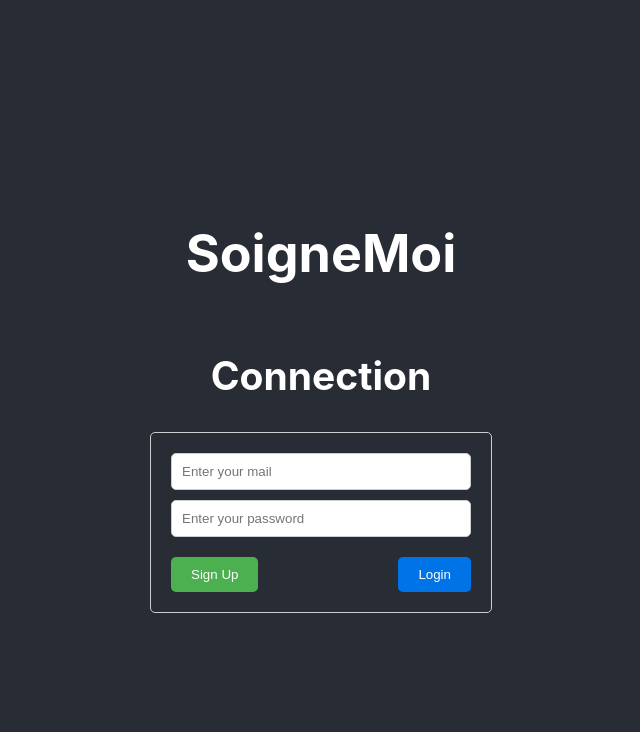
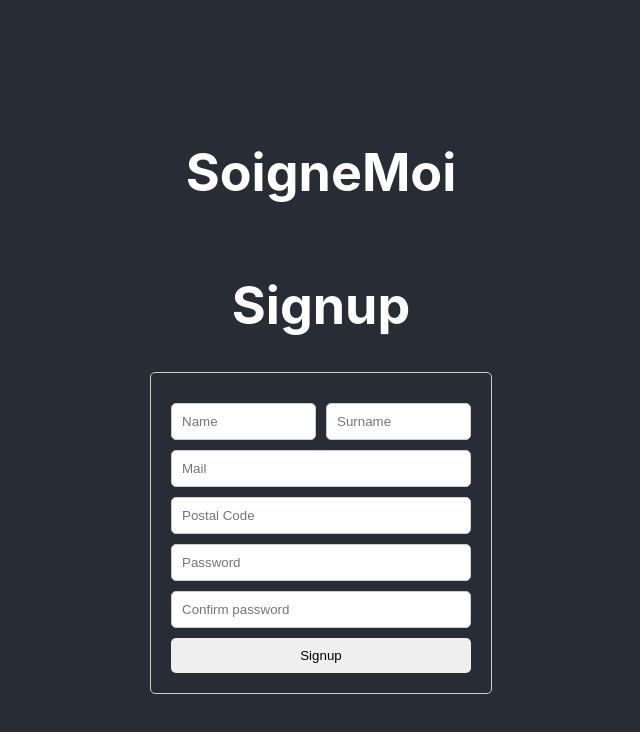
Before and after one commit to HalTobin/SoigneMoi_Web, a React (Create React App) app: page /signup in a window 1280 px wide. Shown: the top 732 px of the page, without its empty margins (319-959 px from the left). Built offline with nearby package versions, Linux system fonts and the light colour scheme.

Commit message:
signup screen and login are fully functionnal

```diff
--- a/package.json
+++ b/package.json
@@ -10,6 +10,7 @@
     "http-proxy-middleware": "^2.0.6",
     "react": "^18.2.0",
     "react-dom": "^18.2.0",
+    "react-router-dom": "^6.17.0",
     "react-scripts": "5.0.1",
     "web-vitals": "^2.1.4"
   },
--- a/src/App.js
+++ b/src/App.js
@@ -1,14 +1,21 @@
 import logo from './logo.svg';
 import './App.css';
-
-import LogInScreen from './pages/LogInScreen.js';
+import { BrowserRouter, Route, Routes } from 'react-router-dom';
+import LogInScreen from './pages/auth/LogInScreen';
+import SignUpScreen from './pages/auth/SignUpScreen';
 
 function App() {
   return (
     <div className="App">
       <header className="App-header">
         <h1>SoigneMoi</h1>
-        <LogInScreen />
+        {/* <LogInScreen /> */}
+        <BrowserRouter>
+          <Routes>
+            <Route exact path="/" element={<LogInScreen />} />
+            <Route path="/signup" element={<SignUpScreen />} />
+          </Routes>
+        </BrowserRouter>
       </header>
     </div>
   );
--- a/src/pages/LogInScreen.js
+++ b/src/pages/auth/LogInScreen.js
@@ -1,11 +1,14 @@
 import { useState } from "react";
 import './LogInScreen.css'
 import axios from 'axios';
+import { useNavigate } from "react-router-dom";
 
 function LogInScreen() {
     const [mail, setMail] = useState('');
     const [password, setPassword] = useState('');
     const [loginStatus, setLoginStatus] = useState(''); // To store login status message
+
+    const navigate = useNavigate();
 
     const handleSubmit = (e) => {
         e.preventDefault();
@@ -15,33 +18,26 @@ function LogInScreen() {
     };
 
     const handleLogin = async () => {
-        axios.get('http://localhost:3000/api/visitor/login', {
-            params: { mail, password },
+        axios.post('http://localhost:3000/api/auth/login', {
+            mail,
+            password,
         })
-            //.then((result) => result.json())
             .then((json) => {
+                if (json.status === 200) {
+                    localStorage.setItem('accessToken', json.data.accessToken);
 
-                if (json.data === 'login') {
+                    const headers = {
+                        Authorization: `Bearer ${json.data.accessToken}`,
+                    };
+                    axios.get('http://localhost:3000/api/visitor/profile', { headers })
+                        .then((response) => setLoginStatus(`Welcome ${response.data.name}!`))
+                        .catch((error) => setLoginStatus('Login Failed'));
+
                     setLoginStatus('Login Successful');
                 } else {
                     setLoginStatus('Login Failed');
                 }
-
-            })//.catch((error) => setLoginStatus('Login Failed'));
-
-        // try {
-        //     const response = await axios.get('http://localhost:9091/visitor/login', {
-        //         params: { mail, password },
-        //     });
-
-        //     if (response.data === 'login') {
-        //         setLoginStatus('Login Successful');
-        //     } else {
-        //         setLoginStatus('Login Failed');
-        //     }
-        // } catch (error) {
-        //     setLoginStatus('Login Failed');
-        // }
+            }).catch((error) => setLoginStatus('Login Failed'));
     };
 
     return (
@@ -64,7 +60,7 @@ function LogInScreen() {
                         onChange={(e) => setPassword(e.target.value)}
                     />
                     <div className="row">
-                        <button type="submit">Sign Up</button>
+                        <button onClick={() => navigate('signup')} type="submit">Sign Up</button>
                         <button onClick={handleLogin}>Login</button>
                     </div>
                     <div>{loginStatus}</div>
--- /dev/null
+++ b/src/pages/auth/SignUpScreen.css
@@ -0,0 +1,44 @@
+.column {
+    display: flex;
+    flex-direction: column;
+    width: 300px;
+    margin: 0 auto;
+    padding: 20px;
+    border: 1px solid #ccc;
+    border-radius: 5px;
+}
+
+.row {
+    display: flex;
+    flex-direction: row;
+    /* Add margin-bottom to control spacing */
+}
+
+/* Style the label and input fields */
+input {
+    width: 100%;
+    padding: 10px;
+    margin: 0;
+    /* Remove default margin */
+    border: 1px solid #ccc;
+    border-radius: 5px;
+    box-sizing: border-box;
+    margin-bottom: 10px;
+    /* Add margin-bottom to control spacing */
+}
+
+/* Add padding between "Name" and "Surname" */
+.row input:first-child {
+    margin-right: 10px;
+    /* Adjust the padding as desired */
+}
+
+/* Style the Signup button with a class selector */
+.button {
+    background-color: #0073e6;
+    color: white;
+}
+
+.error {
+    background-color: #ff9999;
+}
--- /dev/null
+++ b/src/pages/auth/SignUpScreen.js
@@ -0,0 +1,99 @@
+import React, { useState } from 'react';
+import axios from 'axios';
+import "./SignUpScreen.css"
+
+function SignUp() {
+    const [mail, setMail] = useState('');
+    const [password, setPassword] = useState('');
+    const [passwordCheck, setPasswordCheck] = useState('');
+    const [name, setName] = useState('');
+    const [surname, setSurname] = useState('');
+    const [postCode, setPostCode] = useState('');
+    const [signupStatus, setSignupStatus] = useState('');
+
+    const handleSubmit = (e) => {
+        e.preventDefault();
+        // Add your form submission logic here
+        console.log('Mail:', mail);
+        //console.log('Password:', password);
+    };
+
+    const handleSignup = async () => {
+
+        if (password == passwordCheck) {
+            try {
+                const response = await axios.post('http://localhost:3000/api/auth/register', {
+                    name,
+                    surname,
+                    mail,
+                    password,
+                    postCode,
+                });
+
+                if (response.status === 200) {
+                    setSignupStatus('Welcome!');
+                } else {
+                    setSignupStatus('Signup Failed');
+                }
+            } catch (error) {
+                setSignupStatus('Signup Failed');
+            }
+        }
+
+
+    };
+
+    return (
+        <div>
+            <h1>Signup</h1>
+            <form onSubmit={handleSubmit}>
+                <div div className="column">
+                    <div className="row">
+                        <input
+                            type="text"
+                            placeholder="Name"
+                            value={name}
+                            onChange={(e) => setName(e.target.value)}
+                        />
+                        <input
+                            type="text"
+                            placeholder="Surname"
+                            value={surname}
+                            onChange={(e) => setSurname(e.target.value)}
+                        />
+                    </div>
+                    <input
+                        type="text"
+                        placeholder="Mail"
+                        value={mail}
+                        onChange={(e) => setMail(e.target.value)}
+                    />
+                    <input
+                        type="number"
+                        placeholder="Postal Code"
+                        value={postCode}
+                        onChange={(e) => setPostCode(e.target.value)}
+                    />
+                    <input
+                        type="password"
+                        placeholder="Password"
+                        value={password}
+                        onChange={(e) => setPassword(e.target.value)}
+                        className={(password != passwordCheck) ? 'error' : ''}
+                    />
+                    <input
+                        type="password"
+                        placeholder="Confirm password"
+                        value={passwordCheck}
+                        onChange={(e) => setPasswordCheck(e.target.value)}
+                        className={(password != passwordCheck) ? 'error' : ''}
+                    />
+                    <button onClick={handleSignup}>Signup</button>
+                </div>
+                <div>{signupStatus}</div>
+            </form>
+        </div>
+    );
+}
+
+export default SignUp;
```
Also changed, not shown: src/route/Index.js (added, +11 -0 lines), src/pages/auth/LogInScreen.css (renamed from src/pages/LogInScreen.css), 1 other file (tests, documents, lock files or other folders).
